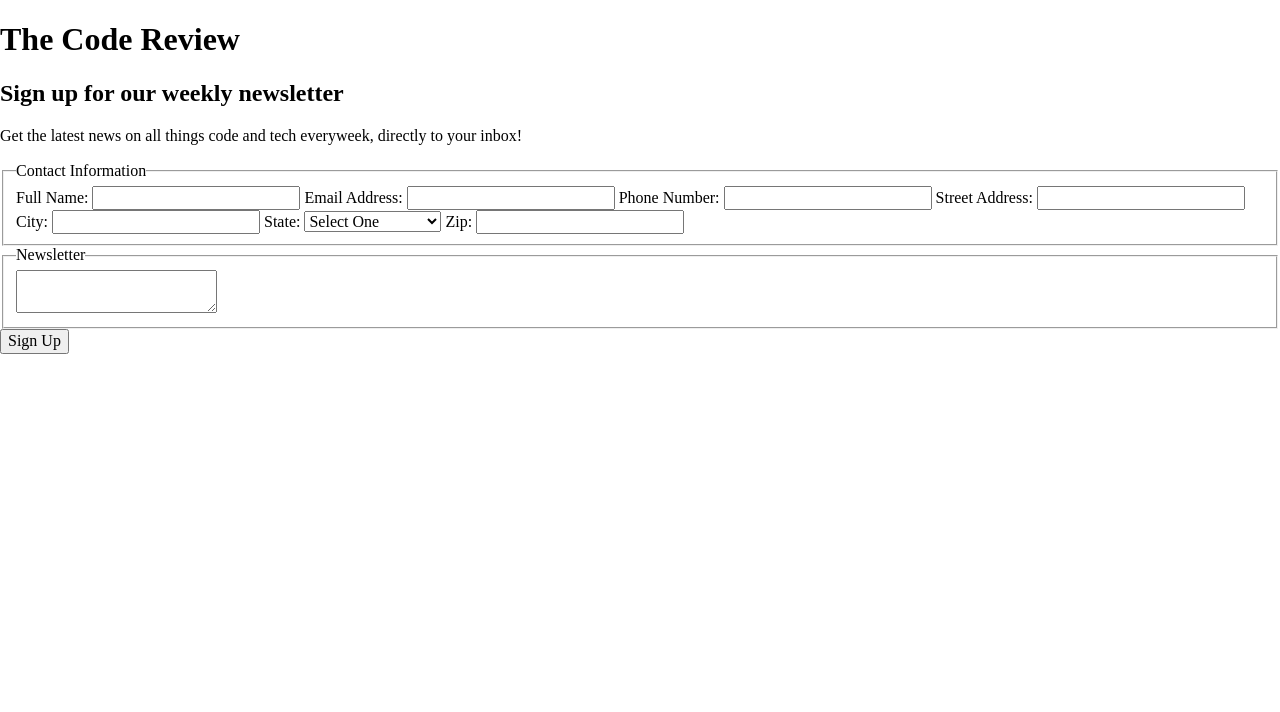
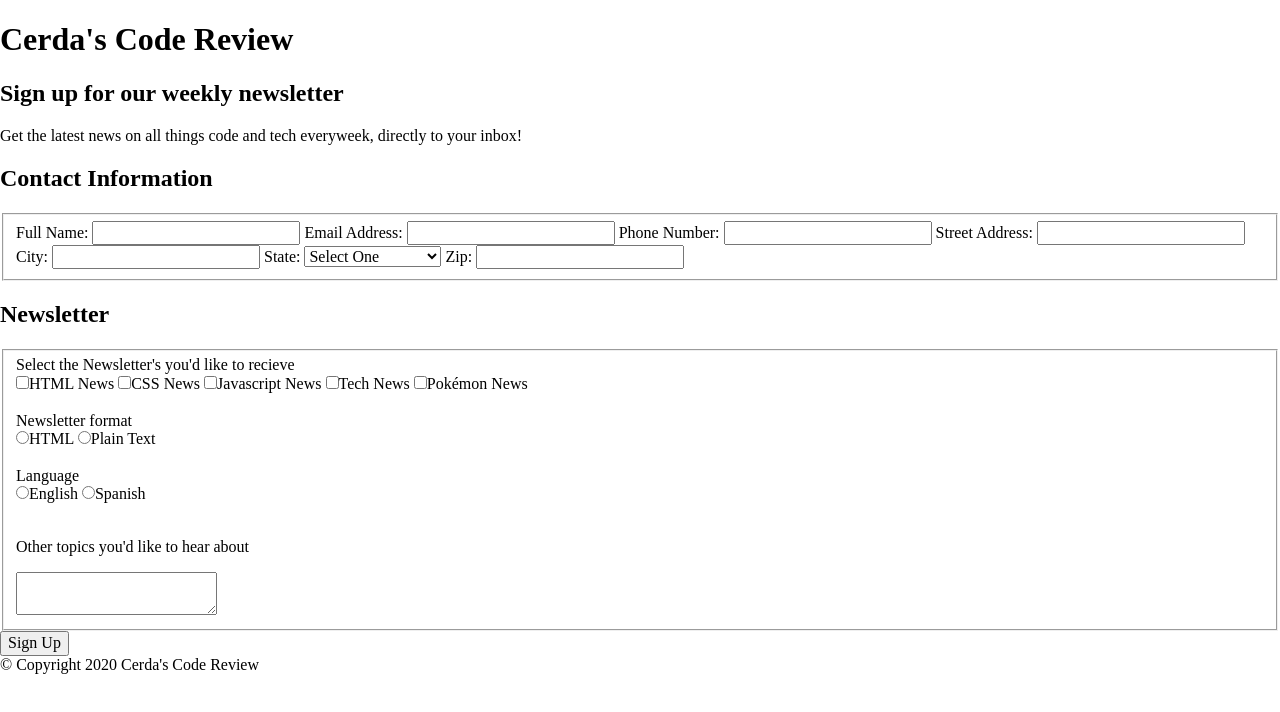
Before and after one commit to Anthony-cerda/Unit-3-Project, a plain HTML site: page index.html in a window 1280 px wide. Drawn offline with Linux system fonts and the light colour scheme.

Commit message:
Update index.html
changed name and complted all the html

```diff
--- a/index.html
+++ b/index.html
@@ -4,11 +4,11 @@
     <meta charset="UTF-8">
     <meta name="viewport" content="width=device-width, initial-scale=1.0">
     <link rel="stylesheet" href="css/normalize.css" />
-    <title>The Code Review</title>
+    <title>Cerda's Code Review</title>
 </head>
 
     <header>
-        <h1>The Code Review</h1>
+        <h1>Cerda's Code Review</h1>
     </header>
 
     <div>
@@ -23,9 +23,9 @@
 
         <div class="contact_info">
 
+            <h2>Contact Information</h2>
+
             <fieldset>
-
-                <legend>Contact Information</legend>
 
                 <label for="name">Full Name:</label>
                 <input type="text" id="name" name="user_name">
@@ -72,10 +72,30 @@
 
         <div>
 
+            <h2>Newsletter</h2>
+
                 <fieldset>
 
-                    <legend>Newsletter</legend>
+                    <label>Select the Newsletter's you'd like to recieve</label><br>
+                    <input type="checkbox" id="html_news" value="html_news" name="html_news"><label for="html_news">HTML News</label>
+                    <input type="checkbox" id="css_news" value="css_news" name="css_news"><label for="css_news">CSS News</label>
+                    <input type="checkbox" id="javascript_news" value="javascript_news" name="javascript_news"><label for="javascript_news">Javascript News</label>
+                    <input type="checkbox" id="tech_news" value="tech_news" name="tech_news"><label for="tech_news">Tech News</label>
+                    <input type="checkbox" id="poke_news" value="poke_news" name="poke_news"><label for="poke_news">Pokémon News</label><br>
+                    <br>
 
+
+                    <label>Newsletter format</label><br>
+                    <input type="radio" id="html" value="html" name="html"><label for="html">HTML</label>
+                    <input type="radio" id="plain_text" value="plain_text" name="plain_text"><label for="plain_text">Plain Text</label><br>
+                    <br>
+
+                    <label>Language</label><br>
+                    <input type="radio" id="english" value="english" name="english"><label for="english">English</label>
+                    <input type="radio" id="spanish" value="spanish" name="spanish"><label for="spanish">Spanish</label><br>
+                    <br>
+
+                    <p>Other topics you'd like to hear about</p>
                     <textarea id="suggestions" name="user_suggestions"></textarea>
 
                 </fieldset>
@@ -89,4 +109,7 @@
 
 </body>
 
+<footer>&copy; Copyright 2020 Cerda's Code Review </footer>
+
+
 </html>
```
